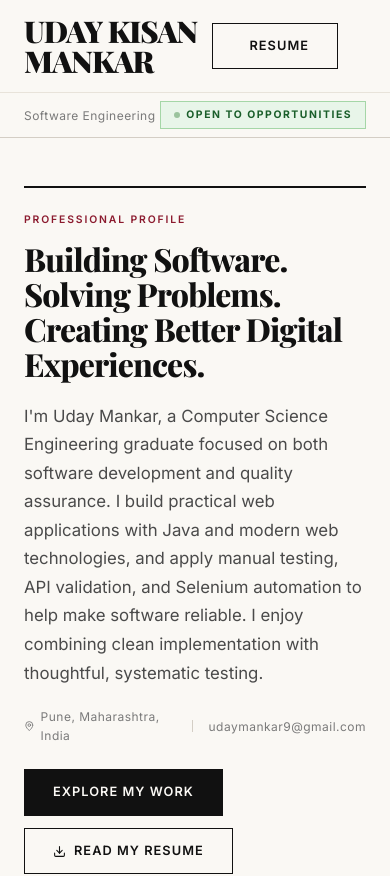
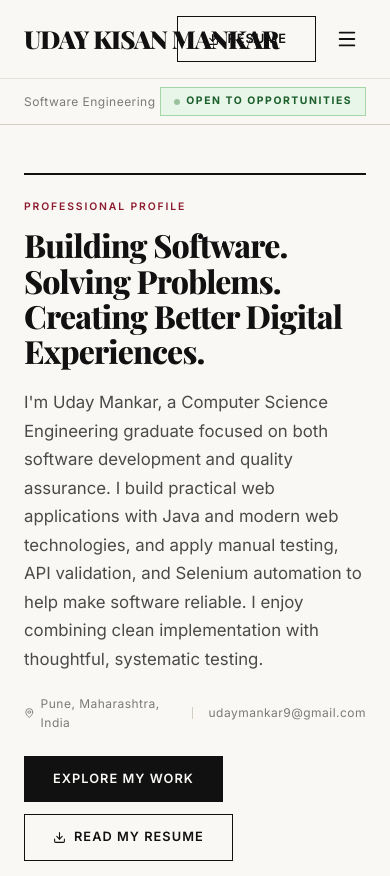
Before and after one commit to udaymankar/Portfolio-Website, a Next.js app: page / in a window 390 px wide. Shown: the top 876 px of the page. Built offline with nearby package versions, Linux system fonts and the light colour scheme; a web font is replaced by a local one.

Commit message:
Fix responsive full-name masthead overflow

```diff
--- a/app/page.tsx
+++ b/app/page.tsx
@@ -388,14 +388,17 @@ export default function Home() {
         {/* Main masthead row */}
         <div className="mx-auto max-w-7xl px-6 py-4">
           <div className="flex items-center justify-between">
-            <a href="#" aria-label="Home">
-              <h1 className="masthead-wordmark text-3xl sm:text-4xl md:text-5xl">
+            <a href="#" aria-label="Home" className="min-w-0 flex-1 mr-4">
+              <h1
+                className="masthead-wordmark whitespace-nowrap"
+                style={{ fontSize: "clamp(1.55rem, 4.1vw, 3.8rem)" }}
+              >
                 UDAY KISAN MANKAR
               </h1>
             </a>
 
             {/* Desktop nav */}
-            <nav className="hidden md:flex items-center gap-8">
+            <nav className="hidden md:flex shrink-0 items-center gap-4 lg:gap-8">
               {navLinks.map((l) => (
                 <a key={l.href} href={l.href} className="nav-link">
                   {l.label}
```
